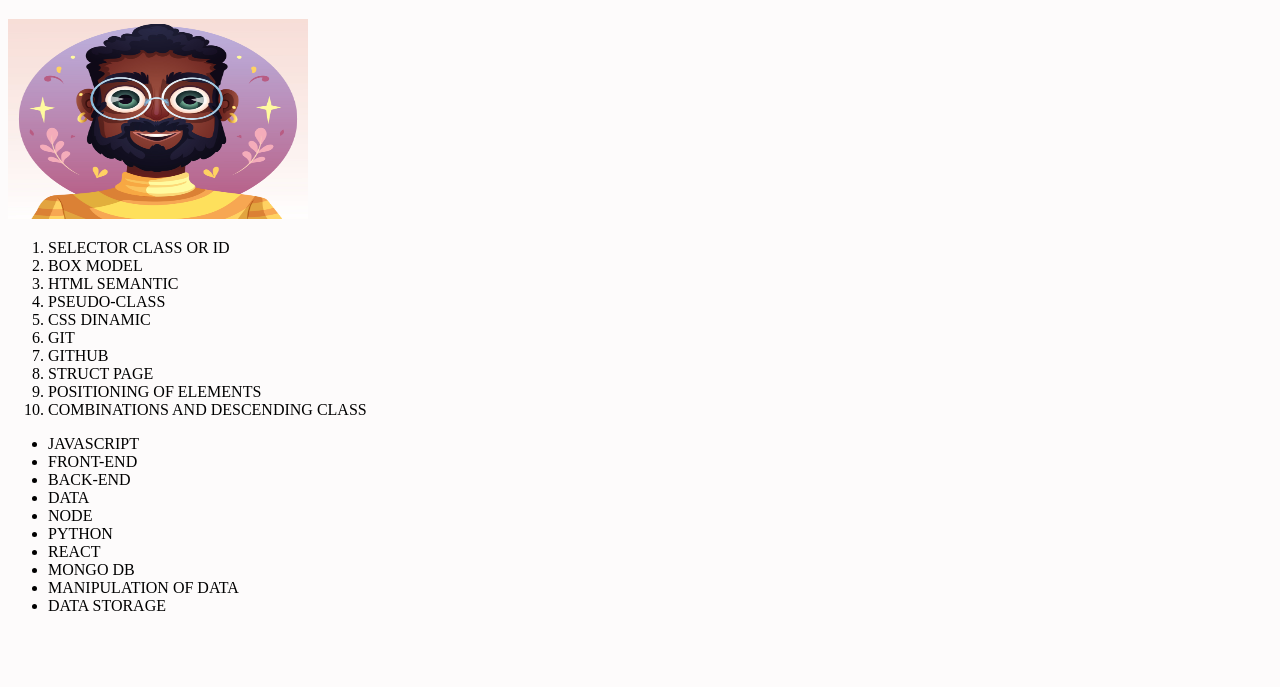
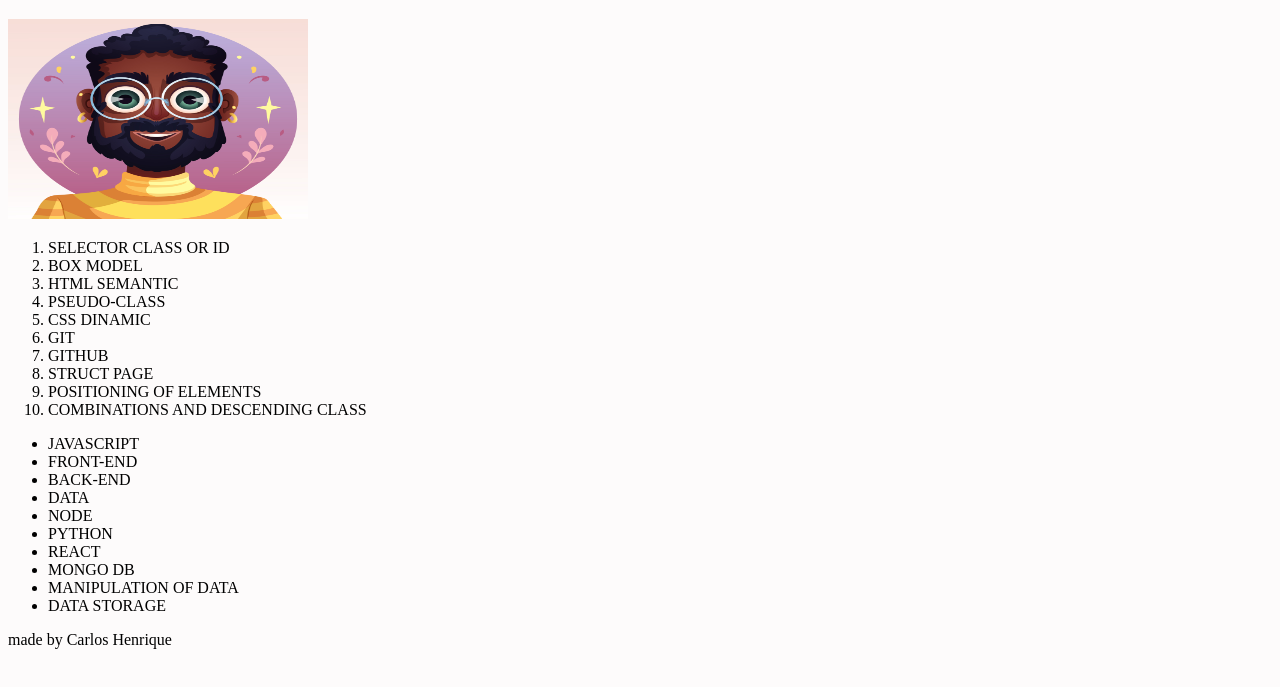
Before and after one commit to DeveloperScalambrine/Project-Lessons-Learned, a plain HTML site: page index.html in a window 1280 px wide. Shown: the part 61-748 px from the top of the page. Drawn offline with Linux system fonts and the light colour scheme.

Commit message:
add footer

```diff
--- a/index.html
+++ b/index.html
@@ -35,5 +35,8 @@
       <li>MANIPULATION OF DATA</li>
       <li>DATA STORAGE</li>
     </ul>
+    <footer id="rodape">
+      <P>made by Carlos Henrique</P>
+    </footer>
 </body>
 </html>
```
